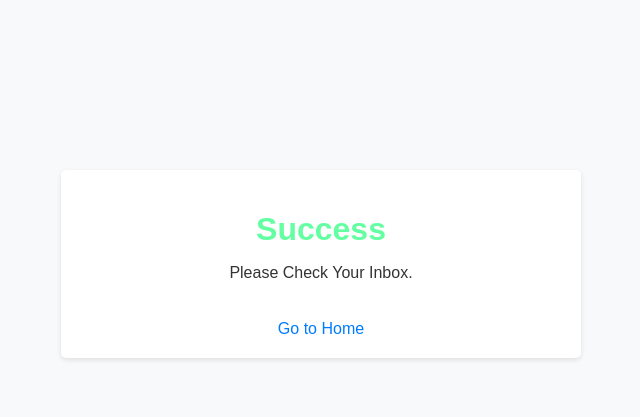
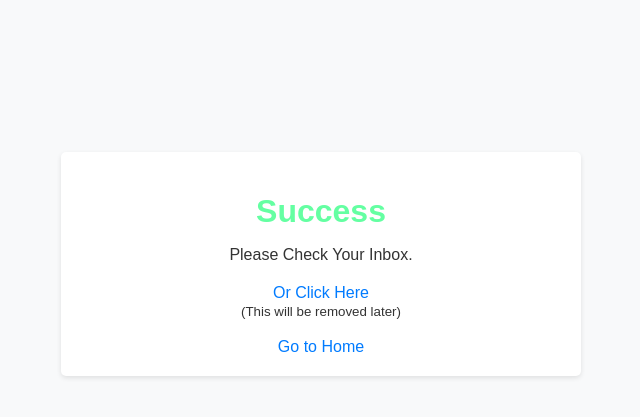
Before and after one commit to Alphalake-Ai/livainsurance-forms, a Node server app: template views/alert.ejs in a window 1280 px wide. Shown: the part 136-553 px from the top of the page, without its empty margins (319-959 px from the left). Run offline with Node 20, Linux system fonts and the light colour scheme; the template is opened without the code that fills it, so the values that code supplies are empty.

Commit message:
added alert page for successful home submission

```diff
--- a/index.js
+++ b/index.js
@@ -94,7 +94,7 @@ app.post("/", async (req, res) => {
     console.log(formLink);
     try {
         await sendFormLinkMail([email], formLink);
-        return res.render("alert")
+        return res.render("alert", { link: formLink })
     } catch (error) {
         console.log(error);
         return res.status(500).json({ error });
--- a/views/alert.ejs
+++ b/views/alert.ejs
@@ -49,6 +49,10 @@
     <div class="container">
         <h1>Success</h1>
         <p>Please Check Your Inbox.</p>
+        <a href="<%= link%>">Or Click Here</a>
+        <br>
+        <small>(This will be removed later)</small>
+        <br>
         <br>
         <a href="/">Go to Home</a>
     </div>
```
